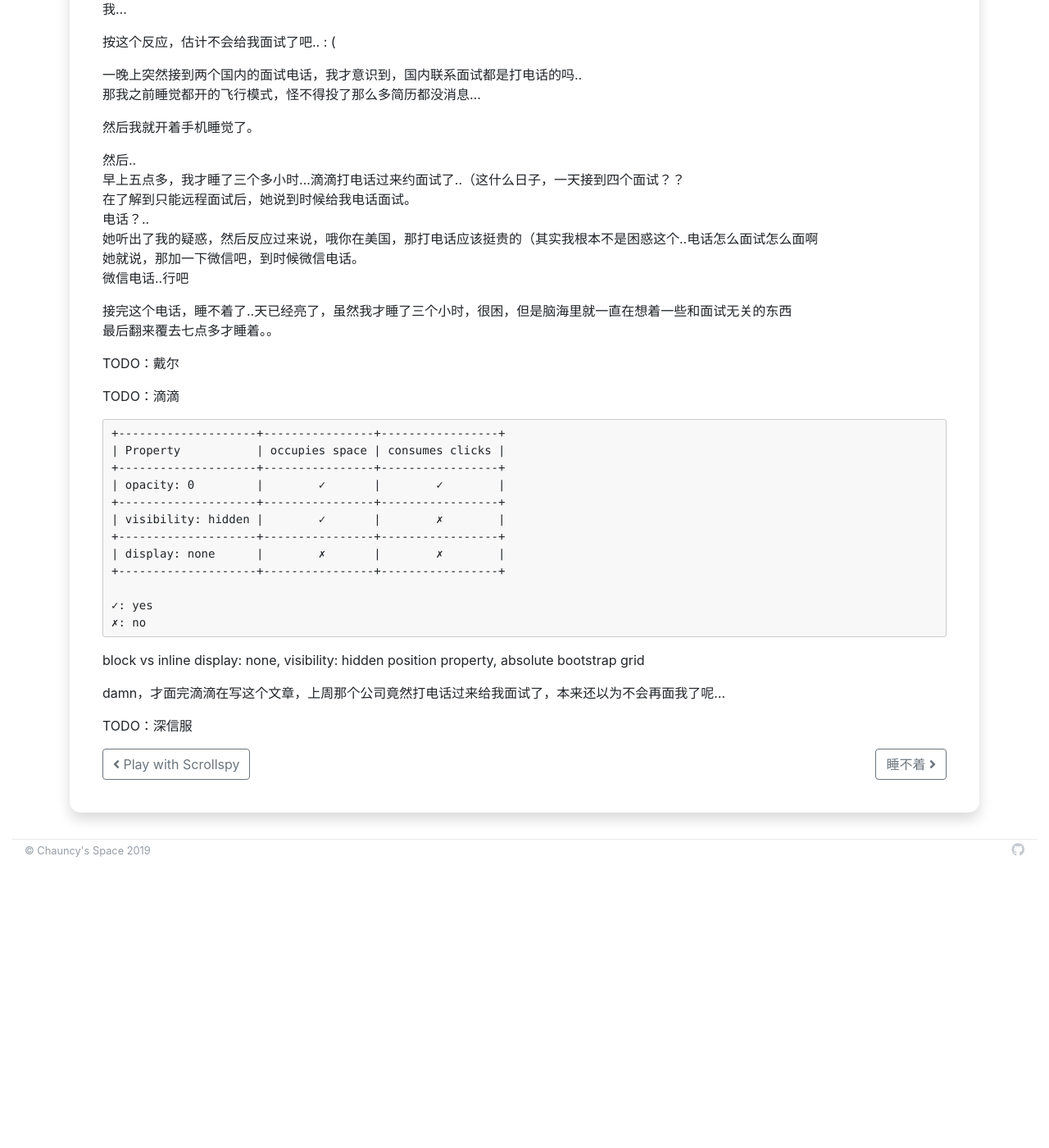
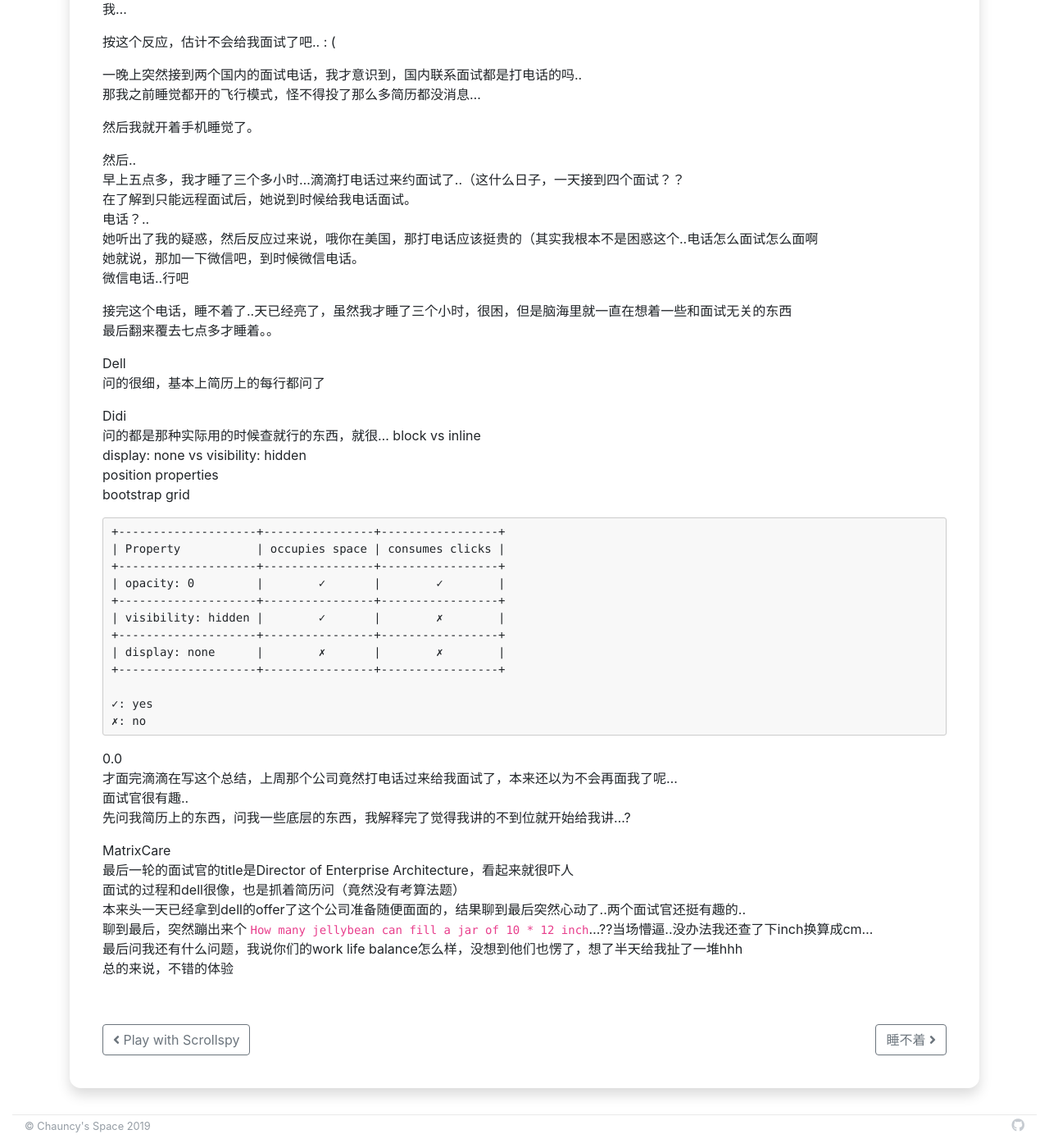
Before and after one commit to chauncyf/chauncyf.github.io, a Jekyll site: the page built from _posts/2019-05-27-近期面试小记.md, in a window 1280 px wide and 1400 px high, scrolled down 676 px. Shown: the whole window at 82% size. Built offline with Jekyll 4.4.1, drawn with Linux system fonts in a browser that asks for light colours; nearby versions of some CDN libraries; before the commit the page ends 1740 px from its top, so only the background shows below that.

Commit message:
update word

````diff
--- a/_posts/2019-05-27-近期面试小记.md
+++ b/_posts/2019-05-27-近期面试小记.md
@@ -47,10 +47,16 @@ what？现在？..我说我在美国，现在是凌晨两点半...
 接完这个电话，睡不着了..天已经亮了，虽然我才睡了三个小时，很困，但是脑海里就一直在想着一些和面试无关的东西 <hide>嗯，在想你</hide>
 最后翻来覆去七点多才睡着。。
 
-TODO：戴尔
 
-TODO：滴滴
+Dell
+问的很细，基本上简历上的每行都问了
 
+Didi
+问的都是那种实际用的时候查就行的东西，就很...
+block vs inline
+display: none vs visibility: hidden
+position properties
+bootstrap grid
 
 ```text
 +--------------------+----------------+-----------------+
@@ -66,14 +72,19 @@ TODO：滴滴
 ✓: yes
 ✗: no
 ```
-block vs inline
-display: none, visibility: hidden
-position property, absolute
-bootstrap grid
 
+0.0
+才面完滴滴在写这个总结，上周那个公司竟然打电话过来给我面试了，本来还以为不会再面我了呢...
+面试官很有趣..
+先问我简历上的东西，问我一些底层的东西，我解释完了觉得我讲的不到位就开始给我讲...?
 
+MatrixCare
+最后一轮的面试官的title是Director of Enterprise Architecture，看起来就很吓人
+面试的过程和dell很像，也是抓着简历问（竟然没有考算法题）
+本来头一天已经拿到dell的offer了这个公司准备随便面面的，结果聊到最后突然心动了..两个面试官还挺有趣的..
+聊到最后，突然蹦出来个 `How many jellybean can fill a jar of 10 * 12 inch`...??当场懵逼..没办法我还查了下inch换算成cm...
+最后问我还有什么问题，我说你们的work life balance怎么样，没想到他们也愣了，想了半天给我扯了一堆hhh
+总的来说，不错的体验
 
-
-damn，才面完滴滴在写这个文章，上周那个公司竟然打电话过来给我面试了，本来还以为不会再面我了呢...
-
-TODO：深信服
+{: .hide}
+最后这四个公司里拿到了Dell和MatrixCare的offer
````
Also changed, not shown: _posts/2019-05-25-jekyll-summary.md (+2 -5 lines), _posts/2019-05-29-我有工作了.md (+1 -1 lines).
